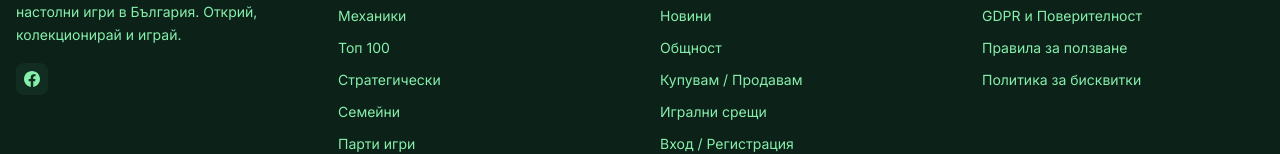
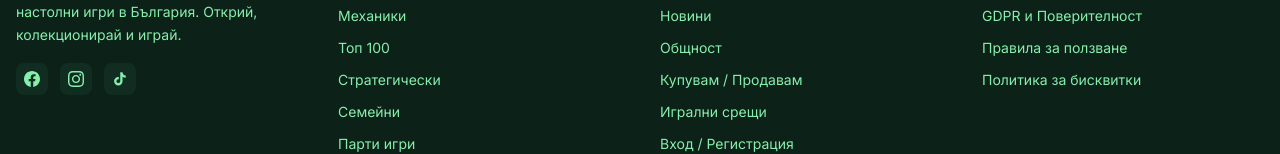
Before and after one commit to Lakata80/MeeplesBG, a Next.js app: page / in a window 1280 px wide. Shown: the part 2186-2340 px from the top of the page. Built offline with nearby package versions, Linux system fonts and the light colour scheme; no server answers; the database is empty; a web font is replaced by a local one.

Commit message:
Footer changes

```diff
--- a/components/layout/Footer.tsx
+++ b/components/layout/Footer.tsx
@@ -49,8 +49,14 @@ export default function Footer() {
               Най-голямата онлайн общност за настолни игри в България. Открий, колекционирай и играй.
             </p>
             <div className="flex items-center gap-3 mt-4">
-              <SocialLink href="https://facebook.com" label="Facebook">
+              <SocialLink href="https://www.facebook.com/MeeplesBG/" label="Facebook">
                 <FacebookIcon />
+              </SocialLink>
+              <SocialLink href="https://instagram.com/meeplesbg" label="Instagram">
+                <InstagramIcon />
+              </SocialLink>
+              <SocialLink href="https://tiktok.com/@meeplesbg" label="TikTok">
+                <TikTokIcon />
               </SocialLink>
             </div>
           </div>
@@ -135,3 +141,19 @@ function FacebookIcon() {
     </svg>
   )
 }
+
+function InstagramIcon() {
+  return (
+    <svg className="w-4 h-4" fill="currentColor" viewBox="0 0 24 24">
+      <path d="M12 2.163c3.204 0 3.584.012 4.85.07 3.252.148 4.771 1.691 4.919 4.919.058 1.265.069 1.645.069 4.849 0 3.205-.012 3.584-.069 4.849-.149 3.225-1.664 4.771-4.919 4.919-1.266.058-1.644.07-4.85.07-3.204 0-3.584-.012-4.849-.07-3.26-.149-4.771-1.699-4.919-4.92-.058-1.265-.07-1.644-.07-4.849 0-3.204.013-3.583.07-4.849.149-3.227 1.664-4.771 4.919-4.919 1.266-.057 1.645-.069 4.849-.069zm0-2.163c-3.259 0-3.667.014-4.947.072-4.358.2-6.78 2.618-6.98 6.98-.059 1.281-.073 1.689-.073 4.948 0 3.259.014 3.668.072 4.948.2 4.358 2.618 6.78 6.98 6.98 1.281.058 1.689.072 4.948.072 3.259 0 3.668-.014 4.948-.072 4.354-.2 6.782-2.618 6.979-6.98.059-1.28.073-1.689.073-4.948 0-3.259-.014-3.667-.072-4.947-.196-4.354-2.617-6.78-6.979-6.98-1.281-.059-1.69-.073-4.949-.073zm0 5.838c-3.403 0-6.162 2.759-6.162 6.162s2.759 6.163 6.162 6.163 6.162-2.759 6.162-6.163c0-3.403-2.759-6.162-6.162-6.162zm0 10.162c-2.209 0-4-1.79-4-4 0-2.209 1.791-4 4-4s4 1.791 4 4c0 2.21-1.791 4-4 4zm6.406-11.845c-.796 0-1.441.645-1.441 1.44s.645 1.44 1.441 1.44c.795 0 1.439-.645 1.439-1.44s-.644-1.44-1.439-1.44z" />
+    </svg>
+  )
+}
+
+function TikTokIcon() {
+  return (
+    <svg className="w-4 h-4" fill="currentColor" viewBox="0 0 24 24">
+      <path d="M19.59 6.69a4.83 4.83 0 01-3.77-4.25V2h-3.45v13.67a2.89 2.89 0 01-2.88 2.5 2.89 2.89 0 01-2.89-2.89 2.89 2.89 0 012.89-2.89c.28 0 .54.04.79.1V9.01a6.33 6.33 0 00-.79-.05 6.34 6.34 0 00-6.34 6.34 6.34 6.34 0 006.34 6.34 6.34 6.34 0 006.33-6.34V8.69a8.18 8.18 0 004.78 1.52V6.76a4.85 4.85 0 01-1.01-.07z" />
+    </svg>
+  )
+}
```
